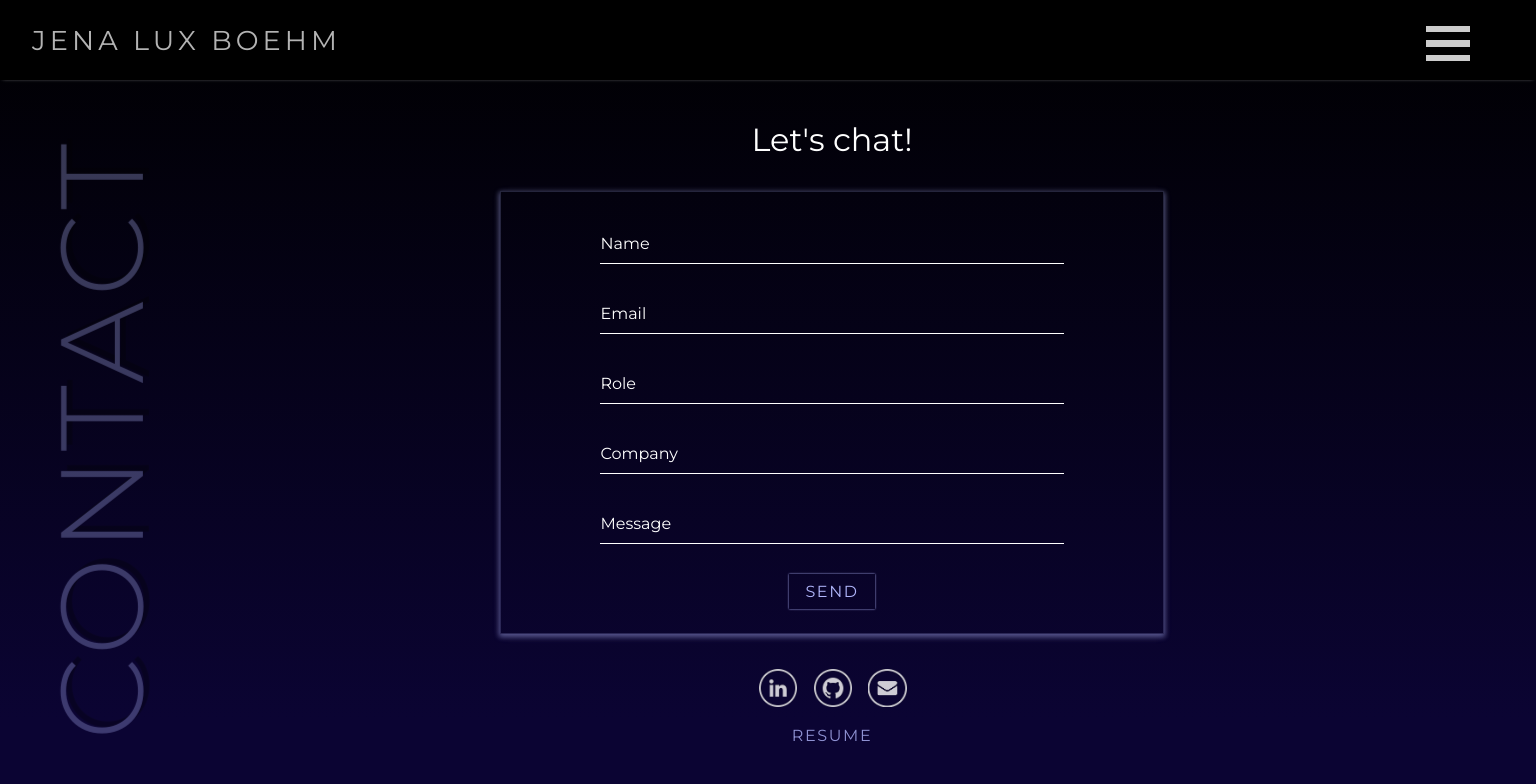
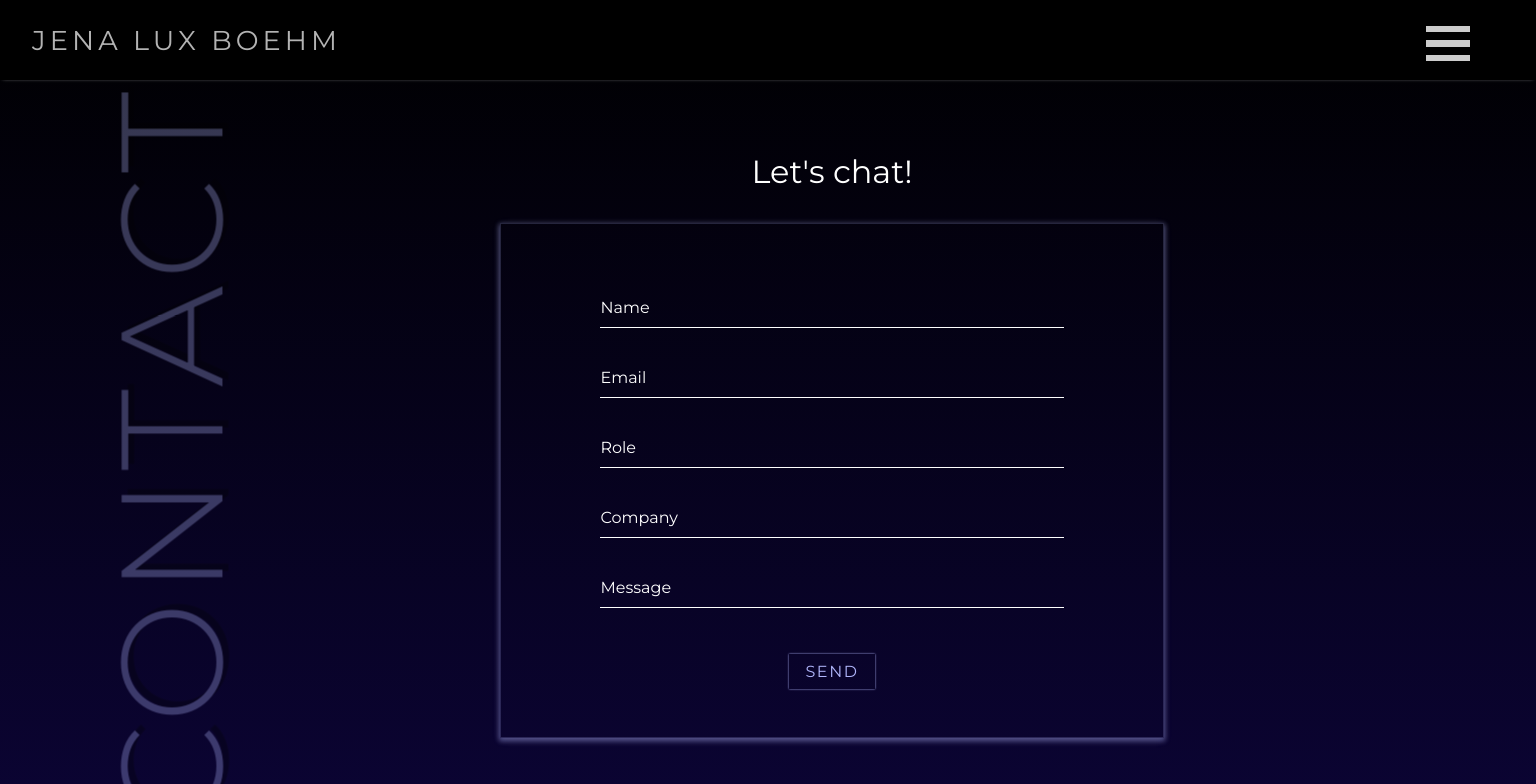
Before and after one commit to jena-boehm/portfolio-site, a React app: page /contact in a window 1536 px wide. Shown: the top 784 px of the page. Built offline with nearby package versions, Linux system fonts and the light colour scheme.

Commit message:
contact page for larger screens

```diff
--- a/src/components/contact/Contact.css
+++ b/src/components/contact/Contact.css
@@ -152,3 +152,33 @@
         }
     }
 }
+
+@media (min-width: 1500px) {
+    .contactContainer {
+
+        .titleLeft {
+            left: -13vw;
+            font-size: 9em;
+        }
+
+        .aboutRight {
+            margin: 4vh 2em 1em 10em;
+
+            .rightMain {
+
+                .form {
+                    padding: 4em 0 3em 0;
+
+                    button {
+                        margin-top: 1em;
+                    }
+                }
+
+            }
+
+            .socials {
+                margin-top: 2em;
+            }
+        }
+    }
+}
--- a/src/components/portfolio/Portfolio.css
+++ b/src/components/portfolio/Portfolio.css
@@ -85,6 +85,10 @@
             left: -13vw;
             font-size: 7em;
         }
+
+        .portfolioMain {
+            margin: 7vh 2em 3em 10em;
+        }
     }
 
 }
```
